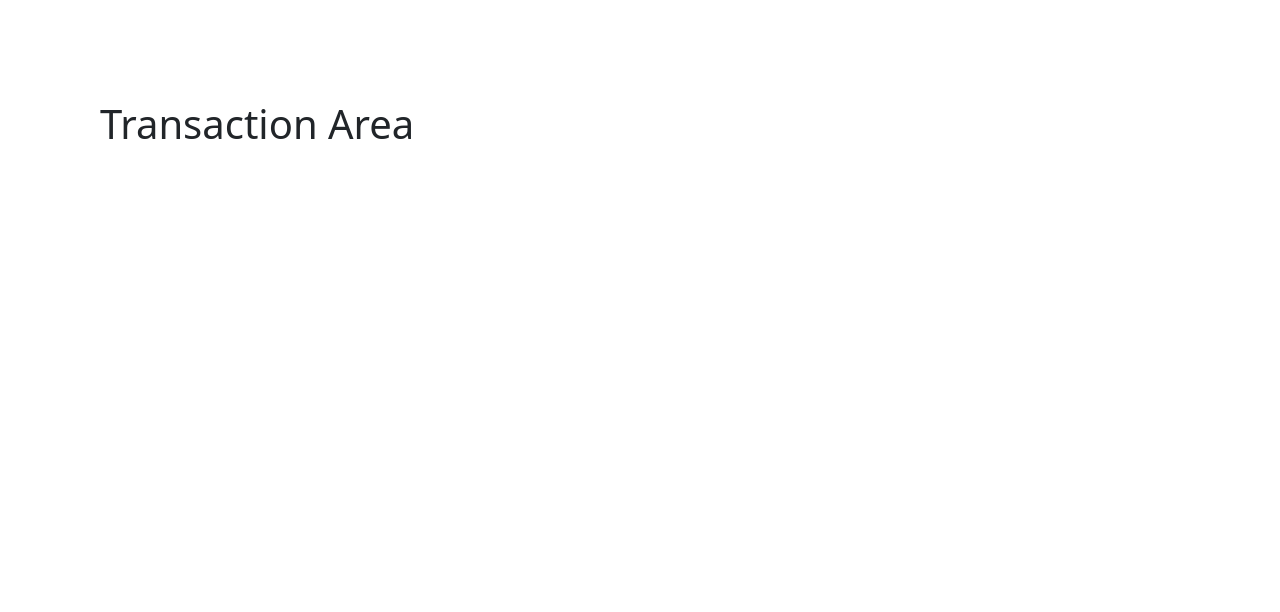
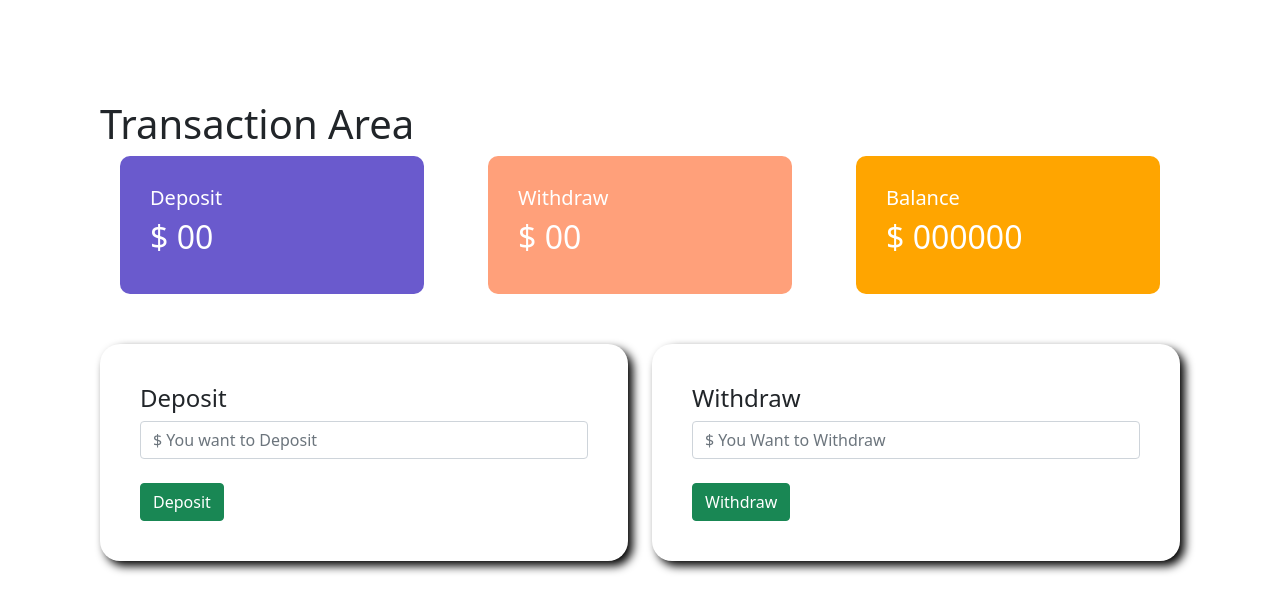
Before and after one commit to Hk776/hk-s-Bank, a plain HTML site: page index.html in a window 1280 px wide. Both pictures are taken after a click on the button "Enter". Drawn offline with nearby package versions, Linux system fonts and the light colour scheme.

Commit message:
95% done% git push

```diff
--- a/index.html
+++ b/index.html
@@ -23,8 +23,47 @@
     </div>
     <div id="tran-area">
         <h1>Transaction Area</h1>
+        <div class="row">
+            <div class="col-md-4">
+                <div class="deposit status">
+                    <h5>Deposit</h5>
+                    <h2>$ <span id="currentDeposit">00</span></h2>
+                </div>
+            </div>
+            <div class="col-md-4">
+                <div class="withdraw status">
+                    <h5>Withdraw</h5>
+                    <h2>$ <span id="currentWithdraw">00</span></h2>
+                </div>
+            </div>
+            <div class="col-md-4">
+                <div class="balance status">
+                    <h5>Balance</h5>
+                    <h2>$ <span id="currentBalance">000000</span> </h2>
+                </div>
+            </div>
+        </div>
+        <div class="row">
+            <div class="col-md-6">
+                <div class="submit-area">
+                    <h4>Deposit</h4>
+                    <input id="depositAmount" type="text" placeholder="$ You want to Deposit" class="form-control">
+                    <br>
+                    <button id="addDeposit" class="btn btn-success">Deposit</button>
+                </div>
+            </div>
+            <div class="col-md-6">
+                <div class="submit-area">
+                    <h4>Withdraw</h4>
+                    <input id="withdrawAmount" type="text" placeholder="$ You Want to Withdraw" class="form-control">
+                    <br>
+                    <button id="addWithdraw" class="btn btn-success">Withdraw</button>
+                </div>
+            </div>
+        </div>
     </div>
     <script>
+        //login button event handler.
         const loginBtn = document.getElementById("login-enter");
         loginBtn.addEventListener("click", function(){
             const loginArea = document.getElementById("login-area");
@@ -32,6 +71,42 @@
             const transactionArea = document.getElementById("tran-area");
             transactionArea.style.display = "block";
         })
+        //Deposit button event handler
+        const depositBtn = document.getElementById("addDeposit");
+        depositBtn.addEventListener("click", function(){
+            const depositNum = getInputNum("depositAmount");
+
+            updateSpanText("currentDeposit", depositNum);
+            updateSpanText("currentBalance", depositNum);
+
+            document.getElementById("depositAmount").value = "";
+        })
+
+        //Withdraw button event handler
+        const withdrawBtn = document.getElementById("addWithdraw");
+        withdrawBtn.addEventListener("click", function(){
+            const withdrawNum = getInputNum("withdrawAmount");
+
+            updateSpanText("currentWithdraw", withdrawNum);
+            updateSpanText("currentBalance", -1 * withdrawNum)
+
+            document.getElementById("withdrawAmount").value = "";
+        })
+
+        function getInputNum(id){
+            const amount = document.getElementById(id).value;
+            const amountNum = parseFloat(amount);
+            return amountNum;
+
+        }
+
+        function updateSpanText(id, depositNum){
+            const current = document.getElementById(id).innerText;
+            const currentNum = parseFloat(current);
+            const TotalAmount = depositNum + currentNum;
+            document.getElementById(id).innerText = TotalAmount;
+        }
+
 
 </script>
 </body>
--- a/style.css
+++ b/style.css
@@ -14,3 +14,18 @@ body{
 #tran-area{
     display: none;
 }
+.status{
+    margin: 0 20px;
+    border-radius: 10px;
+    color: white;
+    padding: 30px;
+}
+.deposit{
+    background-color: slateblue;
+}
+.withdraw{
+    background-color: lightsalmon;
+}
+.balance{
+    background-color: orange;
+}
```
